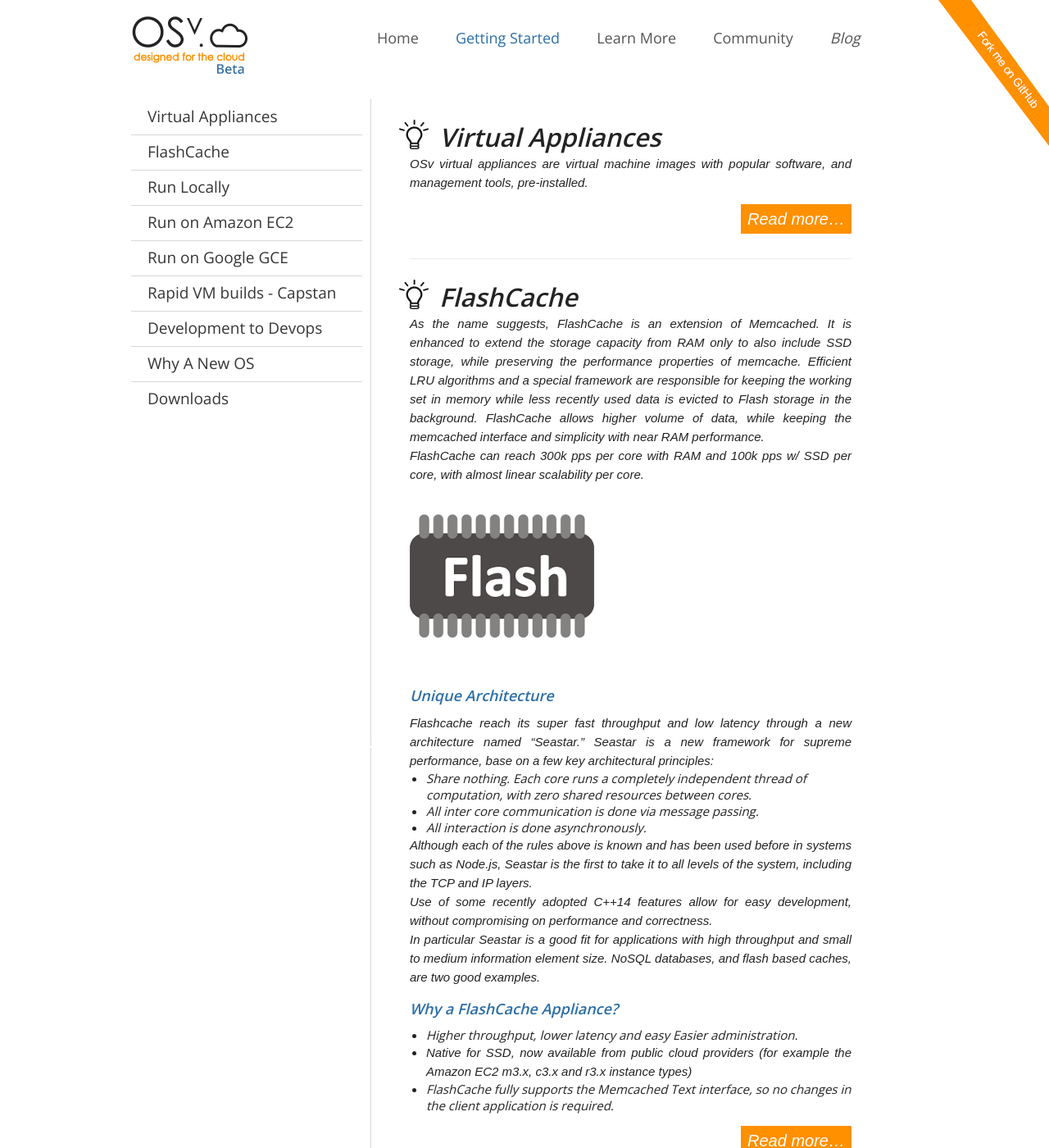
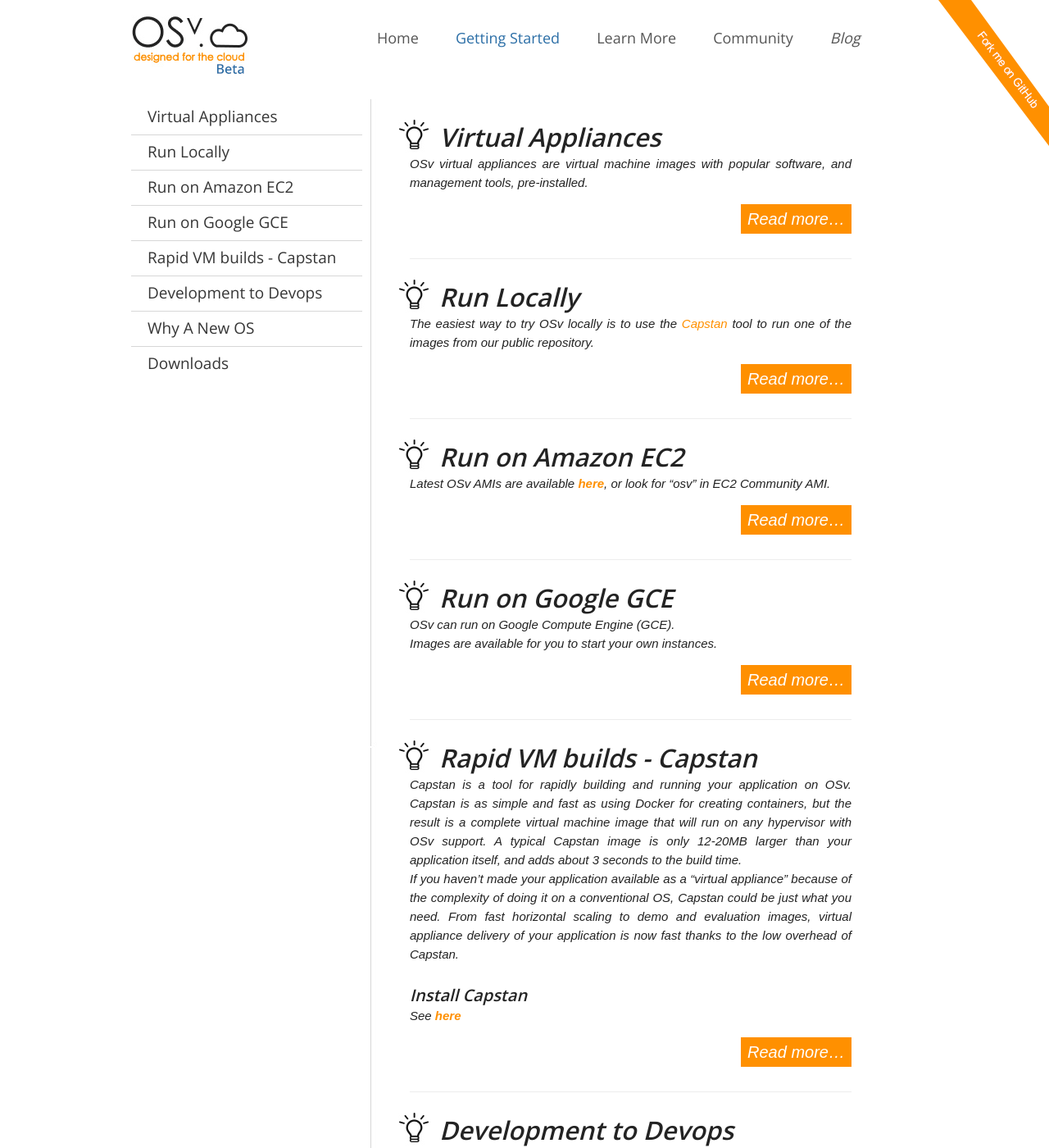
Before and after one commit to osv-io/osv-io.github.io, a Jekyll site: the page built from _posts/2014-02-10-getting-started.md, in a window 1280 px wide and 1400 px high. Shown: the whole window at 82% size. Built offline with Jekyll 4.4.1, drawn with Linux system fonts in a browser that asks for light colours.

Commit message:
Remove flashcache and links
Fixes #129

Signed-off-by: Don Marti <dmarti@cloudius-systems.com>

```diff
--- a/_posts/learn/2014-10-04-flashcache.md
+++ /dev/null
@@ -1,43 +0,0 @@
----
-layout: nav
-title: FlashCache
-show_heading: yes
-nav: started
-category: started
-redirect_from: "/Flashcache/"
----
-
-As the name suggests, FlashCache is an extension of Memcached.  It is enhanced to extend the storage capacity from RAM only to also include SSD storage, while preserving the performance
-properties of memcache. Efficient LRU algorithms and a special framework are responsible
-for keeping the working set in memory while less recently used data is evicted to Flash storage in the background. FlashCache allows higher volume of data, while keeping the memcached interface and simplicity with near RAM performance.
-
-FlashCache can reach 300k pps per core with RAM and 100k pps w/ SSD
-per core, with almost linear scalability per core.
-
-![flash](images/flash.png)
-
-### Unique Architecture
-Flashcache reach its super fast throughput and low latency through a new
-architecture named "Seastar."
-Seastar is a new framework for supreme performance, base on a
-few key architectural principles:
-
-* Share nothing. Each core runs a completely independent thread of
-  computation, with zero shared resources between cores.
-* *All* inter core communication is done via message passing.
-* *All* interaction is done asynchronously.
-
-Although each of the rules above is known and has been used before in systems
-such as Node.js, Seastar is the first to take it to all levels of the system, including the TCP and IP layers.
-
-Use of some recently adopted C++14 features allow for easy development, without
-compromising on performance and correctness.
-
-In particular Seastar is a good fit for applications with high throughput and small to medium information element size. NoSQL databases, and flash based caches, are two good examples.
-
-### Why a FlashCache Appliance?
-
-* Higher  throughput, lower latency and easy Easier administration.
-* Native for SSD, now available from public cloud providers (for example the Amazon EC2 m3.x, c3.x and r3.x instance types)
-
-* FlashCache fully supports the Memcached Text interface, so no changes in the client application is required.
--- a/_posts/started/2014-11-01-virtual-appliances.md
+++ b/_posts/started/2014-11-01-virtual-appliances.md
@@ -10,15 +10,6 @@ read_more: yes
 OSv virtual appliances are virtual machine images with popular software, and management tools, pre-installed.
 
 <!--more-->
-
-## Flashcache Virtual Appliance
-
-### A new lightweight NoSQL store
-
-Flashcache is an extension of OSvMemcached, enhanced to support flash
-storage.
-Working efficiently with flash memory allow Flashcache to support much higher volumes of data, while keeping the memcached interface and simplicity.
-
 
 ## Memcached Virtual Appliance
 
```
